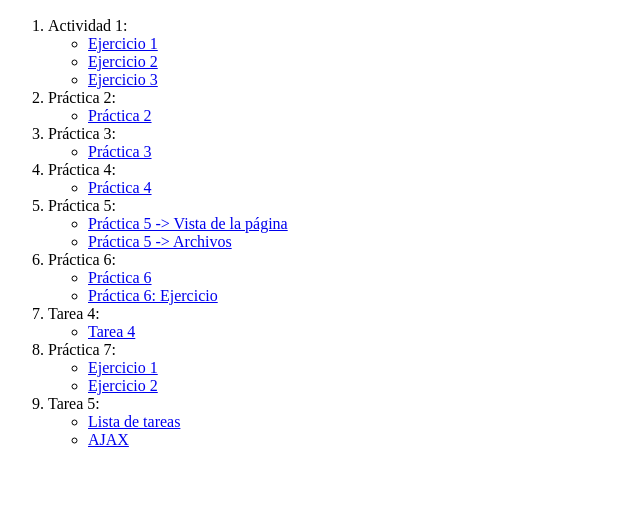
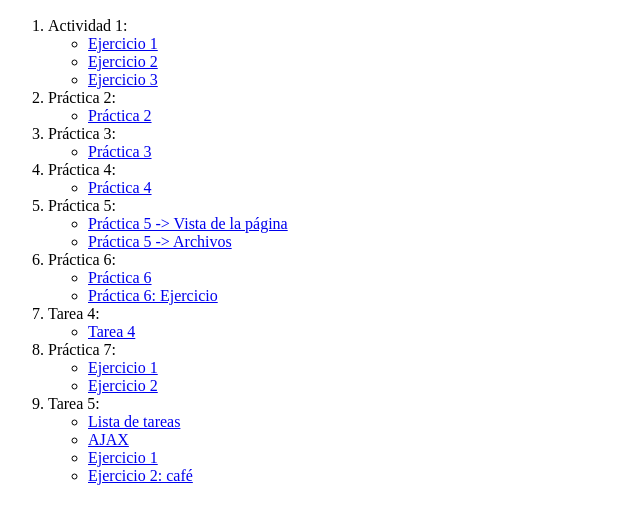
Before and after one commit to AlexitoC21/Paginas-TDAW, a plain HTML site: page index.html in a window 1280 px wide. Shown: the part 110-634 px from the top of the page, without its empty margins (0-640 px from the left). Drawn offline with Linux system fonts and the light colour scheme.

Commit message:
Update index.html

```diff
--- a/index.html
+++ b/index.html
@@ -54,6 +54,11 @@
                     <li><a href="Tarea5/ListaTareas/index.html">Lista de tareas</a></li>
                     <li><a href="Tarea5/CosoAJAX/ajax.html">AJAX</a></li>
                 </ul>
+                <ul>
+                    <li><a href="LAB8/ejercicioLab8.html">Ejercicio 1</a></li>
+                    <li><a href="LAB8/index.html">Ejercicio 2: café</a></li>
+
+                </ul>
             </ol>
 
 
```
